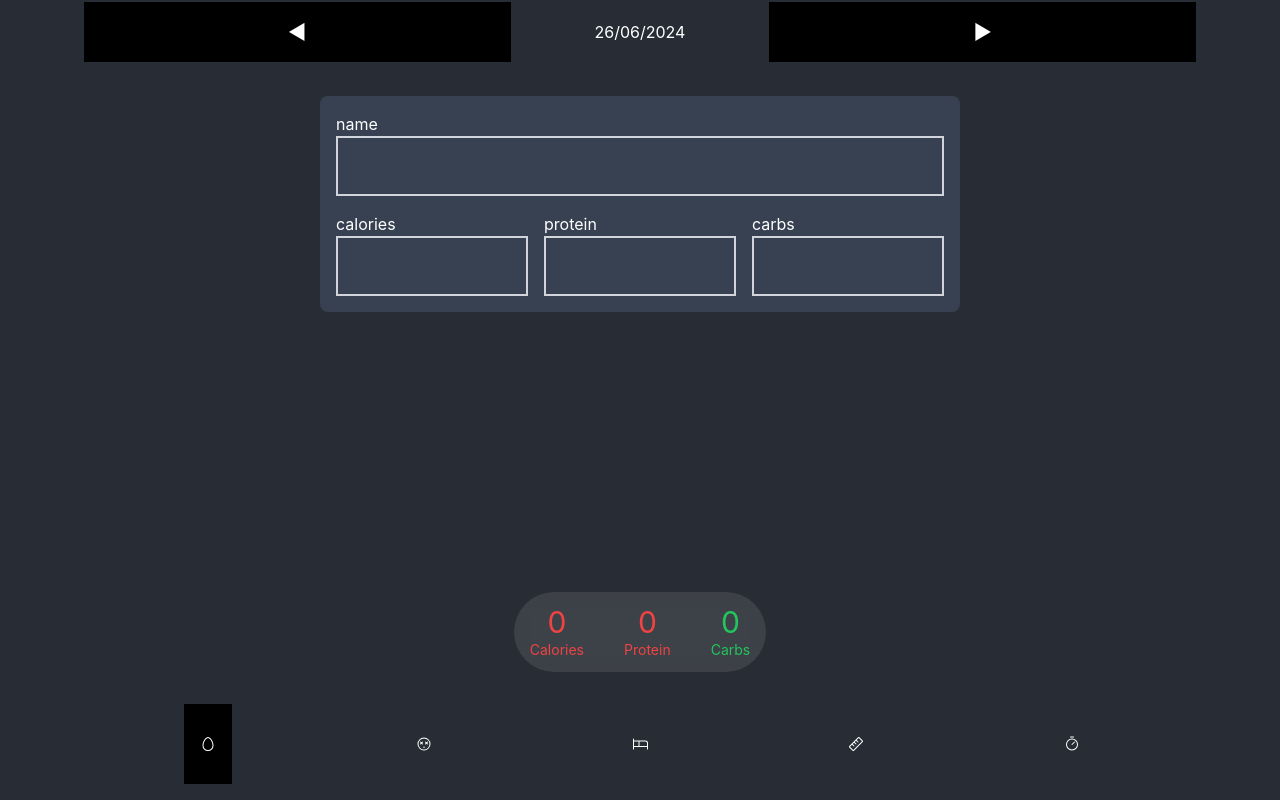
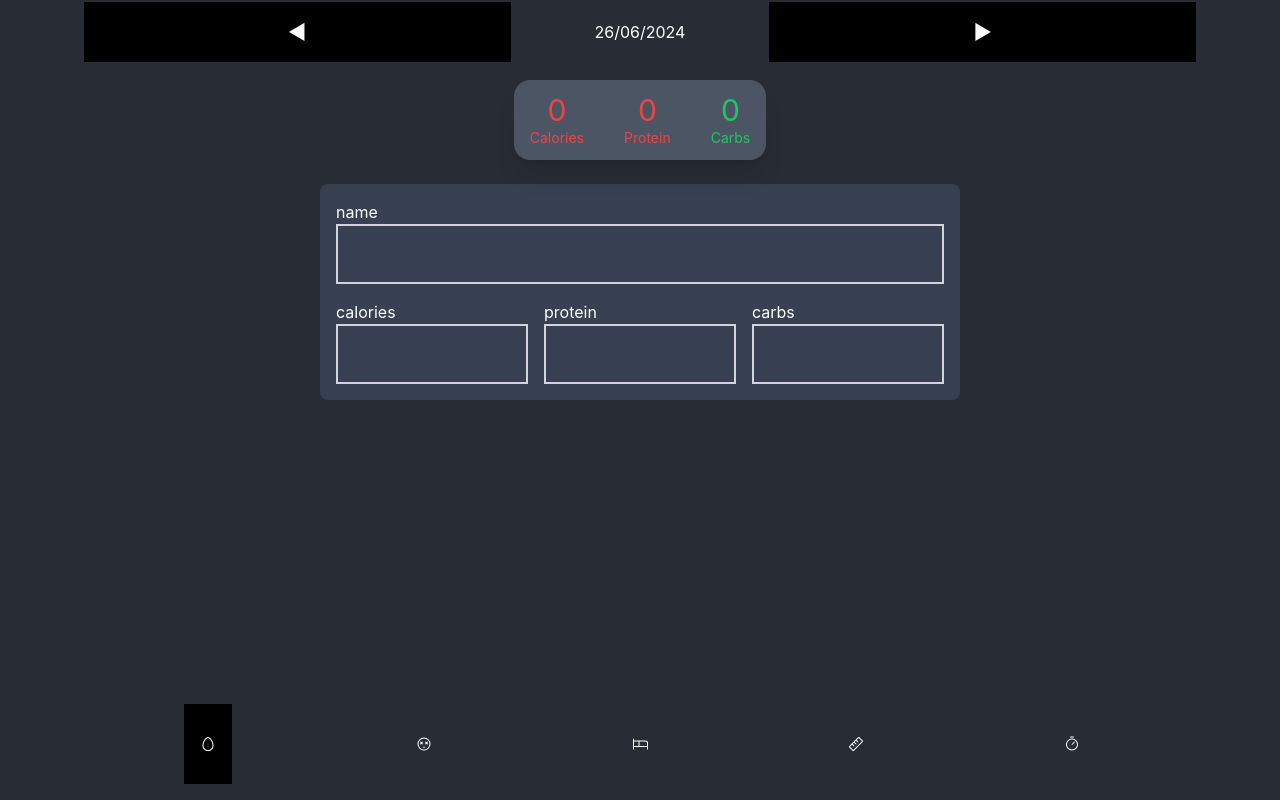
Before and after one commit to EliranSun/trackers, a React (Create React App) app: page / in a window 1280 px wide. Built offline with nearby package versions, Linux system fonts and the light colour scheme.

Commit message:
Organize layout

```diff
--- a/src/components/KetoTable.jsx
+++ b/src/components/KetoTable.jsx
@@ -47,9 +47,10 @@ export const KetoTable = ({columns, date}) => {
         return (
             <div className="flex flex-col gap-2">
                 <div className={classNames({
-                        "backdrop-blur rounded-full bg-white/10": true,
+                        "m-auto": true,
+                        "backdrop-blur rounded-2xl bg-gray-600 shadow-xl": true,
                     "w-fit h-20 flex justify-center items-center gap-10 p-4": true,
-                    "fixed bottom-32 inset-x-0 m-auto": true,
+                    "fixed bottom-32 inset-x-0 ": false,
                 })}>
                     <Measurement
                         name="Calories"
```
